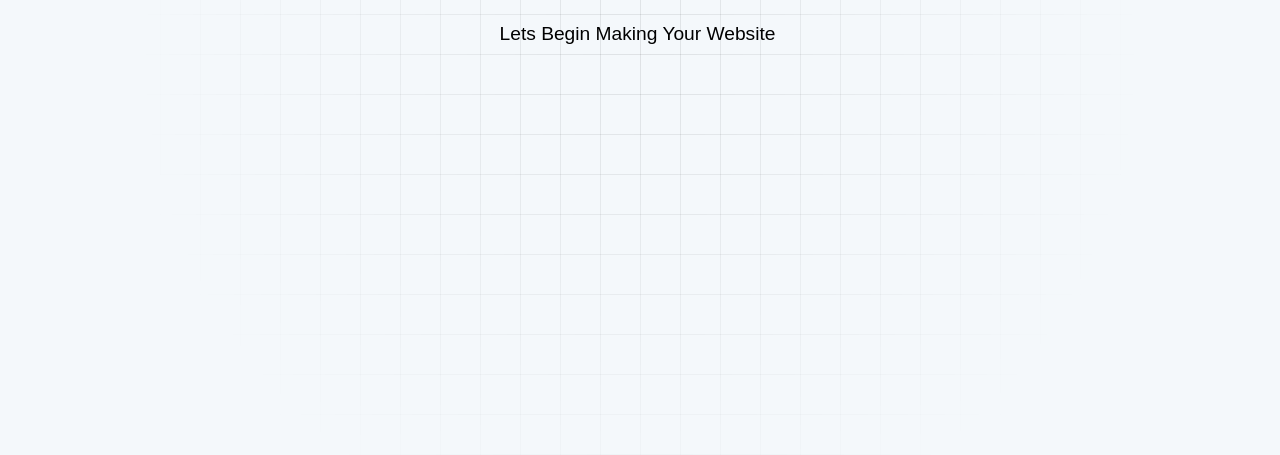
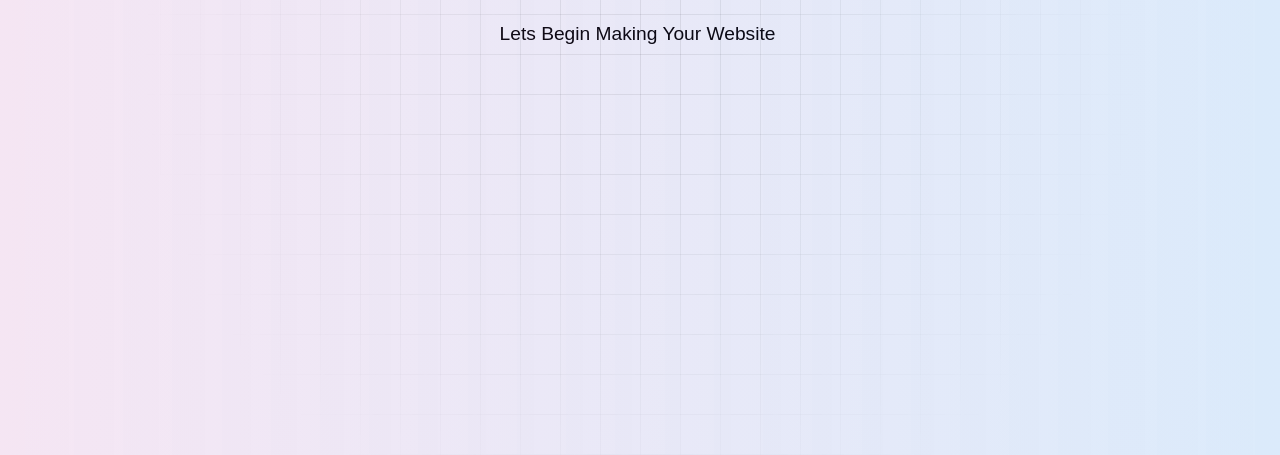
Before and after one commit to Mohamedawad-code/My-portfolio, a plain HTML site: page index.html in a window 1280 px wide. Shown: the part 345-800 px from the top of the page. Drawn offline with Linux system fonts and the light colour scheme.

Commit message:
Add gradient color to the background

```diff
--- a/style.css
+++ b/style.css
@@ -22,7 +22,22 @@ body::before {
     /* For better browser support, also use -webkit-mask-image */
     -webkit-mask-image: radial-gradient(circle at 50% 50%, rgba(0,0,0,1) 0%, rgba(0,0,0,0) 70%);
     opacity: 0.99; /* 50% transparent */
+
+
+
 }
+body::after {
+    content: "";
+    position: fixed;
+    inset: 0;
+    z-index: 0;
+    pointer-events: none;
+    background:
+        linear-gradient(to right, #ff4ab41a, rgba(255,255,255,0)),
+        linear-gradient(to left, rgba(0,120,255,0.1), rgba(255,255,255,0));
+}
+
+
 
 /* Below here is the Dashboard/navigation bar, */
 .Dashboard {
@@ -95,6 +110,7 @@ body::before {
     white-space: nowrap; /* Prevents text from wrapping */
     overflow: hidden; /* Hides overflow text */
     animation: typing 2s steps(30, end), blink-cursor 0.7s step-end infinite;
+    z-index: 1000;
 }
 
 @keyframes typing {
```
